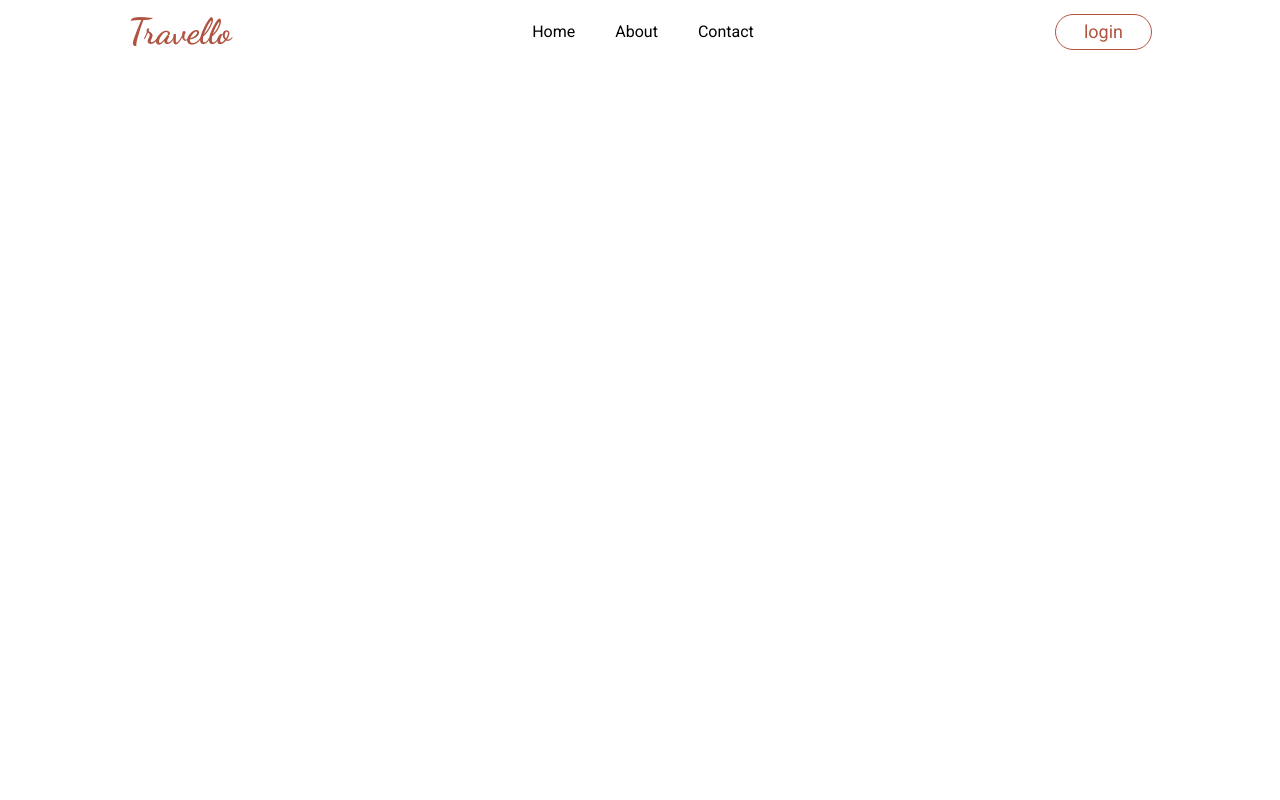
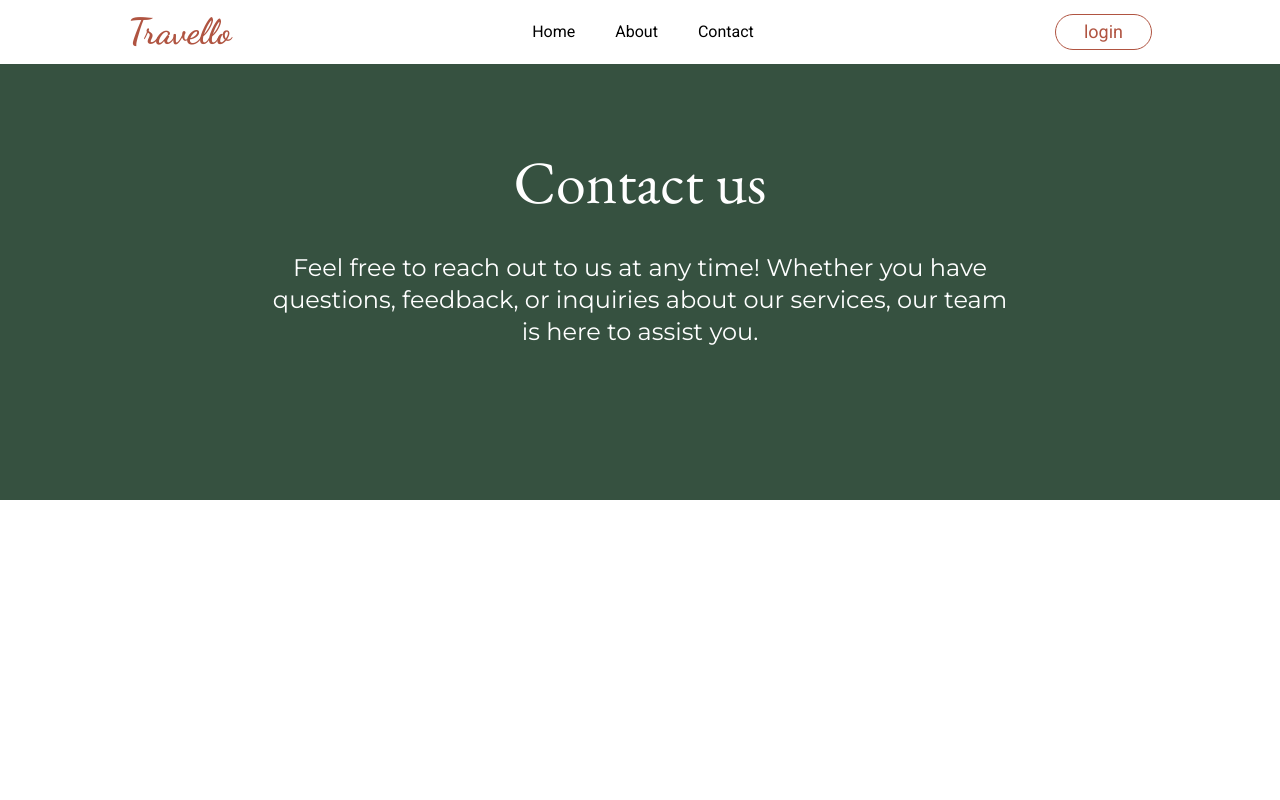
Before and after one commit to Aman147181/travello, a React (Vite) app in the folder frontend/: page /contact in a window 1280 px wide. Shown: the top 800 px of the page. Built offline with nearby package versions, Linux system fonts and the light colour scheme.

Commit message:
added notfound page

```diff
--- a/frontend/src/App.jsx
+++ b/frontend/src/App.jsx
@@ -5,6 +5,7 @@ import About from "./pages/About";
 import Header from "./components/Header";
 import Footer from "./components/Footer";
 import Profile from "./pages/Profile";
+import Notfound from "./components/Notfound";
 function App() {
   return (
     <>
@@ -15,6 +16,7 @@ function App() {
           <Route path="/about" element={<About />} />
           <Route path="/contact" element={<Contact />} />
           <Route path="/profile" element={<Profile />} />
+          <Route path="*" element={<Notfound />} />
         </Routes>
         <Footer />
       </div>
--- /dev/null
+++ b/frontend/src/components/Notfound.jsx
@@ -0,0 +1,15 @@
+import React from 'react'
+import { Link } from 'react-router-dom'
+const Notfound = () => {
+  return (
+      <div className='min-h-screen flex flex-col justify-center items-center  w-full'>
+      <h1 className='text-[100px] text-[#b05441] font-bold font-dance '>404</h1>
+          <p className='text-7xl font-garamond text-[#050505] pb-4'>Something's Not Right</p>
+          <p className='text-2xl font-roboto text-[#6d6d6d] pb-8'>We can’t find the page your are looking for.</p>
+
+          <Link to='/' className='text-2xl border border-[#b05441] hover:text-white hover:bg-[#b05441] duration-500 rounded-full px-7 py-[3px] text-[#b05441]  font-roboto'>Back to Homepage</Link>
+    </div>
+  )
+}
+
+export default Notfound
--- a/frontend/src/pages/Contact.jsx
+++ b/frontend/src/pages/Contact.jsx
@@ -1,9 +1,18 @@
-import React from 'react'
+import React from "react";
 
 const Contact = () => {
   return (
-    <div className='min-h-screen'>Contact</div>
-  )
-}
+    <div className="min-h-screen w-full flex flex-col">
+      <div className="bg-[#365140] flex w-full text-white  justify-center items-center space-y-10 flex-col min-h-[500px]">
+        <h1 className="text-center font-garamond text-6xl">Contact us</h1>
+        <div className="text-center font-mont text-2xl w-full px-4 max-w-3xl">
+          Feel free to reach out to us at any time! Whether you have questions,
+          feedback, or inquiries about our services, our team is here to assist
+          you.
+        </div>
+      </div>
+    </div>
+  );
+};
 
-export default Contact
+export default Contact;
```
